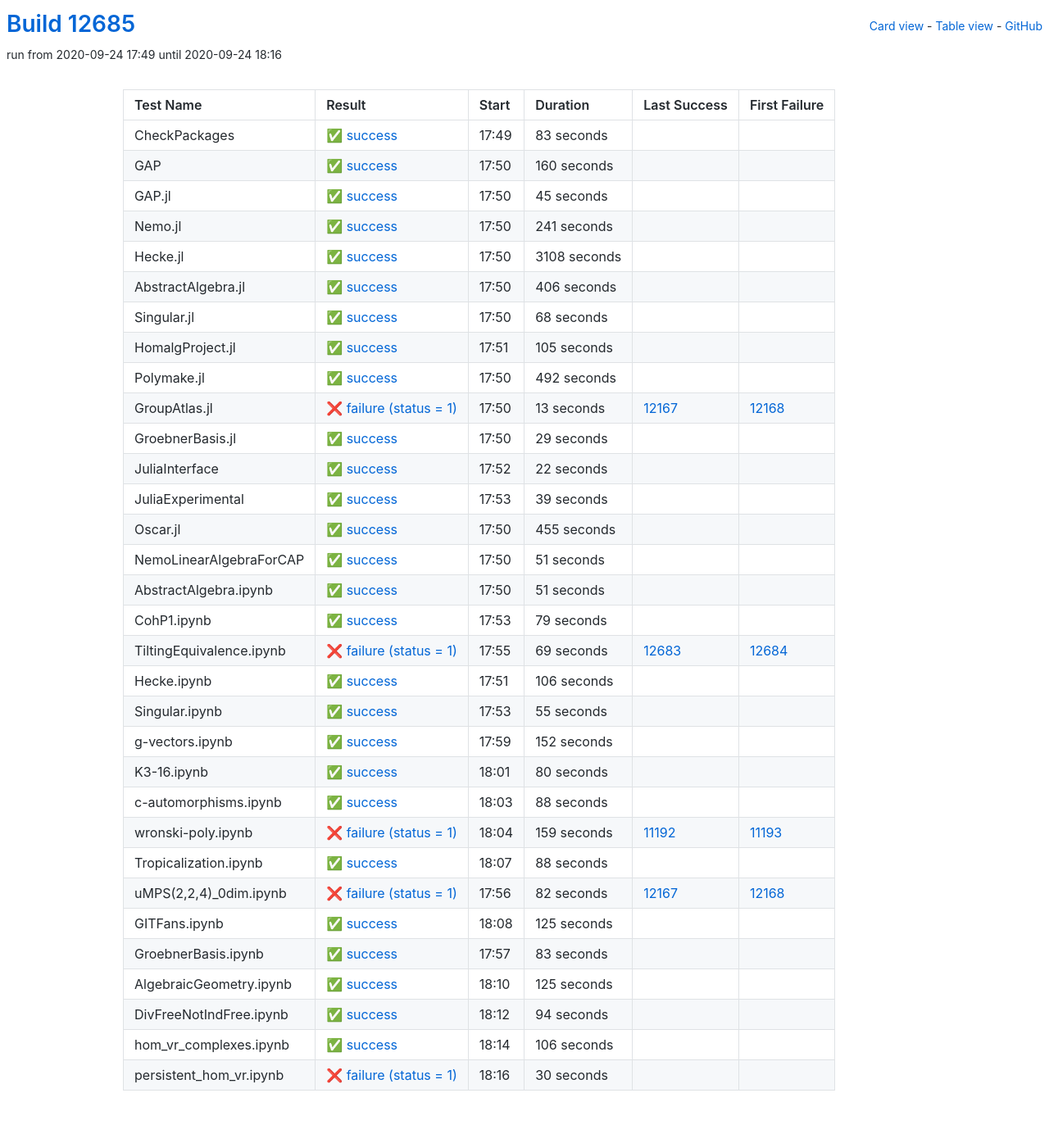
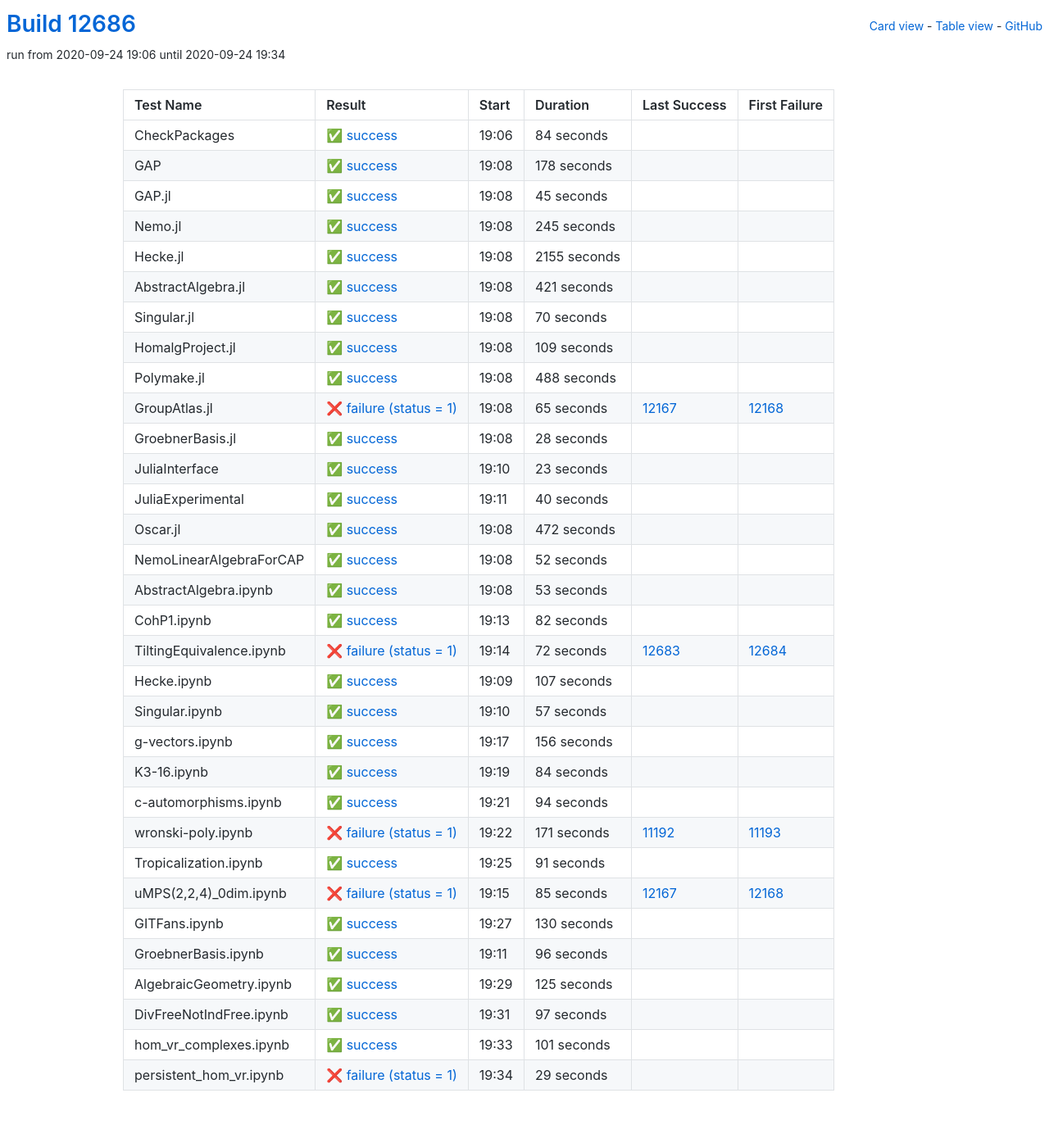
Before and after one commit to oscar-system/oscar-ci-status, a Jekyll site: the page built from table.html, in a window 1280 px wide. Shown: the whole page at 82% size. Built offline with Jekyll 4.4.1, drawn with Linux system fonts in a browser that asks for light colours.

Commit message:
Build #12686

```diff
--- a/_data/ci.yml
+++ b/_data/ci.yml
@@ -1,6 +1,6 @@
 ---
-build: 12685
-build_url: https://oscarci.mathematik.uni-kl.de/job/oscar/12685/
+build: 12686
+build_url: https://oscarci.mathematik.uni-kl.de/job/oscar/12686/
 job: oscar
 organization: oscar-system
 repo: oscar-ci-status
@@ -8,32 +8,32 @@ repourl: https://github.com/oscar-system/oscar-ci-status
 tests:
 - name: CheckPackages
   id: checkpackages
-  log: https://oscarci.mathematik.uni-kl.de/job/oscar/12685/artifact/logs/build-12685/CheckPackages.log
-  start: 2020-09-24 17:49
+  log: https://oscarci.mathematik.uni-kl.de/job/oscar/12686/artifact/logs/build-12686/CheckPackages.log
+  start: 2020-09-24 19:06
   success: true
   exitcode: 0
   status: success
-  duration: 83
+  duration: 84
   last_success: false
   last_success_url:
   first_failure: false
   first_failure_url:
 - name: GAP
   id: gap
-  log: https://oscarci.mathematik.uni-kl.de/job/oscar/12685/artifact/logs/build-12685/GAP.log
-  start: 2020-09-24 17:50
+  log: https://oscarci.mathematik.uni-kl.de/job/oscar/12686/artifact/logs/build-12686/GAP.log
+  start: 2020-09-24 19:08
   success: true
   exitcode: 0
   status: success
-  duration: 160
+  duration: 178
   last_success: false
   last_success_url:
   first_failure: false
   first_failure_url:
 - name: GAP.jl
   id: gap-jl
-  log: https://oscarci.mathematik.uni-kl.de/job/oscar/12685/artifact/logs/build-12685/GAP.jl.log
-  start: 2020-09-24 17:50
+  log: https://oscarci.mathematik.uni-kl.de/job/oscar/12686/artifact/logs/build-12686/GAP.jl.log
+  start: 2020-09-24 19:08
   success: true
   exitcode: 0
   status: success
@@ -44,308 +44,308 @@ tests:
   first_failure_url:
 - name: Nemo.jl
   id: nemo-jl
-  log: https://oscarci.mathematik.uni-kl.de/job/oscar/12685/artifact/logs/build-12685/Nemo.jl.log
-  start: 2020-09-24 17:50
+  log: https://oscarci.mathematik.uni-kl.de/job/oscar/12686/artifact/logs/build-12686/Nemo.jl.log
+  start: 2020-09-24 19:08
   success: true
   exitcode: 0
   status: success
-  duration: 241
+  duration: 245
   last_success: false
   last_success_url:
   first_failure: false
   first_failure_url:
 - name: Hecke.jl
   id: hecke-jl
-  log: https://oscarci.mathematik.uni-kl.de/job/oscar/12685/artifact/logs/build-12685/Hecke.jl.log
-  start: 2020-09-24 17:50
+  log: https://oscarci.mathematik.uni-kl.de/job/oscar/12686/artifact/logs/build-12686/Hecke.jl.log
+  start: 2020-09-24 19:08
   success: true
   exitcode: 0
   status: success
-  duration: 3108
+  duration: 2155
   last_success: false
   last_success_url:
   first_failure: false
   first_failure_url:
 - name: AbstractAlgebra.jl
   id: abstractalgebra-jl
-  log: https://oscarci.mathematik.uni-kl.de/job/oscar/12685/artifact/logs/build-12685/AbstractAlgebra.jl.log
-  start: 2020-09-24 17:50
+  log: https://oscarci.mathematik.uni-kl.de/job/oscar/12686/artifact/logs/build-12686/AbstractAlgebra.jl.log
+  start: 2020-09-24 19:08
   success: true
   exitcode: 0
   status: success
-  duration: 406
+  duration: 421
   last_success: false
   last_success_url:
   first_failure: false
   first_failure_url:
 - name: Singular.jl
   id: singular-jl
-  log: https://oscarci.mathematik.uni-kl.de/job/oscar/12685/artifact/logs/build-12685/Singular.jl.log
-  start: 2020-09-24 17:50
+  log: https://oscarci.mathematik.uni-kl.de/job/oscar/12686/artifact/logs/build-12686/Singular.jl.log
+  start: 2020-09-24 19:08
   success: true
   exitcode: 0
   status: success
-  duration: 68
+  duration: 70
   last_success: false
   last_success_url:
   first_failure: false
   first_failure_url:
 - name: HomalgProject.jl
   id: homalgproject-jl
-  log: https://oscarci.mathematik.uni-kl.de/job/oscar/12685/artifact/logs/build-12685/HomalgProject.jl.log
-  start: 2020-09-24 17:51
+  log: https://oscarci.mathematik.uni-kl.de/job/oscar/12686/artifact/logs/build-12686/HomalgProject.jl.log
+  start: 2020-09-24 19:08
   success: true
   exitcode: 0
   status: success
-  duration: 105
+  duration: 109
   last_success: false
   last_success_url:
   first_failure: false
   first_failure_url:
 - name: Polymake.jl
   id: polymake-jl
-  log: https://oscarci.mathematik.uni-kl.de/job/oscar/12685/artifact/logs/build-12685/Polymake.jl.log
-  start: 2020-09-24 17:50
+  log: https://oscarci.mathematik.uni-kl.de/job/oscar/12686/artifact/logs/build-12686/Polymake.jl.log
+  start: 2020-09-24 19:08
   success: true
   exitcode: 0
   status: success
-  duration: 492
+  duration: 488
   last_success: false
   last_success_url:
   first_failure: false
   first_failure_url:
 - name: GroupAtlas.jl
   id: groupatlas-jl
-  log: https://oscarci.mathematik.uni-kl.de/job/oscar/12685/artifact/logs/build-12685/GroupAtlas.jl.log
-  start: 2020-09-24 17:50
+  log: https://oscarci.mathematik.uni-kl.de/job/oscar/12686/artifact/logs/build-12686/GroupAtlas.jl.log
+  start: 2020-09-24 19:08
   success: false
   exitcode: 1
   status: failure
-  duration: 13
+  duration: 65
   last_success: 12167
   last_success_url: https://oscarci.mathematik.uni-kl.de/job/oscar/12167/
   first_failure: 12168
   first_failure_url: https://oscarci.mathematik.uni-kl.de/job/oscar/12168/
 - name: GroebnerBasis.jl
   id: groebnerbasis-jl
-  log: https://oscarci.mathematik.uni-kl.de/job/oscar/12685/artifact/logs/build-12685/GroebnerBasis.jl.log
-  start: 2020-09-24 17:50
+  log: https://oscarci.mathematik.uni-kl.de/job/oscar/12686/artifact/logs/build-12686/GroebnerBasis.jl.log
+  start: 2020-09-24 19:08
   success: true
   exitcode: 0
   status: success
-  duration: 29
+  duration: 28
   last_success: false
   last_success_url:
   first_failure: false
   first_failure_url:
 - name: JuliaInterface
   id: juliainterface
-  log: https://oscarci.mathematik.uni-kl.de/job/oscar/12685/artifact/logs/build-12685/JuliaInterface.log
-  start: 2020-09-24 17:52
+  log: https://oscarci.mathematik.uni-kl.de/job/oscar/12686/artifact/logs/build-12686/JuliaInterface.log
+  start: 2020-09-24 19:10
   success: true
   exitcode: 0
   status: success
-  duration: 22
+  duration: 23
   last_success: false
   last_success_url:
   first_failure: false
   first_failure_url:
 - name: JuliaExperimental
   id: juliaexperimental
-  log: https://oscarci.mathematik.uni-kl.de/job/oscar/12685/artifact/logs/build-12685/JuliaExperimental.log
-  start: 2020-09-24 17:53
+  log: https://oscarci.mathematik.uni-kl.de/job/oscar/12686/artifact/logs/build-12686/JuliaExperimental.log
+  start: 2020-09-24 19:11
   success: true
   exitcode: 0
   status: success
-  duration: 39
+  duration: 40
   last_success: false
   last_success_url:
   first_failure: false
   first_failure_url:
 - name: Oscar.jl
   id: oscar-jl
-  log: https://oscarci.mathematik.uni-kl.de/job/oscar/12685/artifact/logs/build-12685/Oscar.jl.log
-  start: 2020-09-24 17:50
+  log: https://oscarci.mathematik.uni-kl.de/job/oscar/12686/artifact/logs/build-12686/Oscar.jl.log
+  start: 2020-09-24 19:08
   success: true
   exitcode: 0
   status: success
-  duration: 455
+  duration: 472
   last_success: false
   last_success_url:
   first_failure: false
   first_failure_url:
 - name: NemoLinearAlgebraForCAP
   id: nemolinearalgebraforcap
-  log: https://oscarci.mathematik.uni-kl.de/job/oscar/12685/artifact/logs/build-12685/NemoLinearAlgebraForCAP.log
-  start: 2020-09-24 17:50
+  log: https://oscarci.mathematik.uni-kl.de/job/oscar/12686/artifact/logs/build-12686/NemoLinearAlgebraForCAP.log
+  start: 2020-09-24 19:08
   success: true
   exitcode: 0
   status: success
-  duration: 51
+  duration: 52
   last_success: false
   last_success_url:
   first_failure: false
   first_failure_url:
 - name: AbstractAlgebra.ipynb
   id: abstractalgebra-ipynb
-  log: https://oscarci.mathematik.uni-kl.de/job/oscar/12685/artifact/logs/build-12685/AbstractAlgebra.ipynb.log
-  start: 2020-09-24 17:50
+  log: https://oscarci.mathematik.uni-kl.de/job/oscar/12686/artifact/logs/build-12686/AbstractAlgebra.ipynb.log
+  start: 2020-09-24 19:08
   success: true
   exitcode: 0
   status: success
-  duration: 51
+  duration: 53
   last_success: false
   last_success_url:
   first_failure: false
   first_failure_url:
 - name: CohP1.ipynb
   id: cohp1-ipynb
-  log: https://oscarci.mathematik.uni-kl.de/job/oscar/12685/artifact/logs/build-12685/CohP1.ipynb.log
-  start: 2020-09-24 17:53
+  log: https://oscarci.mathematik.uni-kl.de/job/oscar/12686/artifact/logs/build-12686/CohP1.ipynb.log
+  start: 2020-09-24 19:13
   success: true
   exitcode: 0
   status: success
-  duration: 79
+  duration: 82
   last_success: false
   last_success_url:
   first_failure: false
   first_failure_url:
 - name: TiltingEquivalence.ipynb
   id: tiltingequivalence-ipynb
-  log: https://oscarci.mathematik.uni-kl.de/job/oscar/12685/artifact/logs/build-12685/TiltingEquivalence.ipynb.log
-  start: 2020-09-24 17:55
+  log: https://oscarci.mathematik.uni-kl.de/job/oscar/12686/artifact/logs/build-12686/TiltingEquivalence.ipynb.log
+  start: 2020-09-24 19:14
   success: false
   exitcode: 1
   status: failure
-  duration: 69
+  duration: 72
   last_success: 12683
   last_success_url: https://oscarci.mathematik.uni-kl.de/job/oscar/12683/
   first_failure: 12684
   first_failure_url: https://oscarci.mathematik.uni-kl.de/job/oscar/12684/
 - name: Hecke.ipynb
   id: hecke-ipynb
-  log: https://oscarci.mathematik.uni-kl.de/job/oscar/12685/artifact/logs/build-12685/Hecke.ipynb.log
-  start: 2020-09-24 17:51
+  log: https://oscarci.mathematik.uni-kl.de/job/oscar/12686/artifact/logs/build-12686/Hecke.ipynb.log
+  start: 2020-09-24 19:09
   success: true
   exitcode: 0
   status: success
-  duration: 106
+  duration: 107
   last_success: false
   last_success_url:
   first_failure: false
   first_failure_url:
 - name: Singular.ipynb
   id: singular-ipynb
-  log: https://oscarci.mathematik.uni-kl.de/job/oscar/12685/artifact/logs/build-12685/Singular.ipynb.log
-  start: 2020-09-24 17:53
+  log: https://oscarci.mathematik.uni-kl.de/job/oscar/12686/artifact/logs/build-12686/Singular.ipynb.log
+  start: 2020-09-24 19:10
   success: true
   exitcode: 0
   status: success
-  duration: 55
+  duration: 57
   last_success: false
   last_success_url:
   first_failure: false
   first_failure_url:
 - name: g-vectors.ipynb
   id: g-vectors-ipynb
-  log: https://oscarci.mathematik.uni-kl.de/job/oscar/12685/artifact/logs/build-12685/g-vectors.ipynb.log
-  start: 2020-09-24 17:59
+  log: https://oscarci.mathematik.uni-kl.de/job/oscar/12686/artifact/logs/build-12686/g-vectors.ipynb.log
+  start: 2020-09-24 19:17
   success: true
   exitcode: 0
   status: success
-  duration: 152
+  duration: 156
   last_success: false
   last_success_url:
   first_failure: false
   first_failure_url:
 - name: K3-16.ipynb
   id: k3-16-ipynb
-  log: https://oscarci.mathematik.uni-kl.de/job/oscar/12685/artifact/logs/build-12685/K3-16.ipynb.log
-  start: 2020-09-24 18:01
+  log: https://oscarci.mathematik.uni-kl.de/job/oscar/12686/artifact/logs/build-12686/K3-16.ipynb.log
+  start: 2020-09-24 19:19
   success: true
   exitcode: 0
   status: success
-  duration: 80
+  duration: 84
   last_success: false
   last_success_url:
   first_failure: false
   first_failure_url:
 - name: c-automorphisms.ipynb
   id: c-automorphisms-ipynb
-  log: https://oscarci.mathematik.uni-kl.de/job/oscar/12685/artifact/logs/build-12685/c-automorphisms.ipynb.log
-  start: 2020-09-24 18:03
+  log: https://oscarci.mathematik.uni-kl.de/job/oscar/12686/artifact/logs/build-12686/c-automorphisms.ipynb.log
+  start: 2020-09-24 19:21
   success: true
   exitcode: 0
   status: success
-  duration: 88
+  duration: 94
   last_success: false
   last_success_url:
   first_failure: false
   first_failure_url:
 - name: wronski-poly.ipynb
   id: wronski-poly-ipynb
-  log: https://oscarci.mathematik.uni-kl.de/job/oscar/12685/artifact/logs/build-12685/wronski-poly.ipynb.log
-  start: 2020-09-24 18:04
+  log: https://oscarci.mathematik.uni-kl.de/job/oscar/12686/artifact/logs/build-12686/wronski-poly.ipynb.log
+  start: 2020-09-24 19:22
   success: false
   exitcode: 1
   status: failure
-  duration: 159
+  duration: 171
   last_success: 11192
   last_success_url: https://oscarci.mathematik.uni-kl.de/job/oscar/11192/
   first_failure: 11193
   first_failure_url: https://oscarci.mathematik.uni-kl.de/job/oscar/11193/
 - name: Tropicalization.ipynb
   id: tropicalization-ipynb
-  log: https://oscarci.mathematik.uni-kl.de/job/oscar/12685/artifact/logs/build-12685/Tropicalization.ipynb.log
-  start: 2020-09-24 18:07
+  log: https://oscarci.mathematik.uni-kl.de/job/oscar/12686/artifact/logs/build-12686/Tropicalization.ipynb.log
+  start: 2020-09-24 19:25
   success: true
   exitcode: 0
   status: success
-  duration: 88
+  duration: 91
   last_success: false
   last_success_url:
   first_failure: false
   first_failure_url:
 - name: uMPS(2,2,4)_0dim.ipynb
   id: umps-2-2-4-0dim-ipynb
-  log: https://oscarci.mathematik.uni-kl.de/job/oscar/12685/artifact/logs/build-12685/uMPS-2-2-4-_0dim.ipynb.log
-  start: 2020-09-24 17:56
+  log: https://oscarci.mathematik.uni-kl.de/job/oscar/12686/artifact/logs/build-12686/uMPS-2-2-4-_0dim.ipynb.log
+  start: 2020-09-24 19:15
   success: false
   exitcode: 1
   status: failure
-  duration: 82
+  duration: 85
   last_success: 12167
   last_success_url: https://oscarci.mathematik.uni-kl.de/job/oscar/12167/
   first_failure: 12168
   first_failure_url: https://oscarci.mathematik.uni-kl.de/job/oscar/12168/
 - name: GITFans.ipynb
   id: gitfans-ipynb
-  log: https://oscarci.mathematik.uni-kl.de/job/oscar/12685/artifact/logs/build-12685/GITFans.ipynb.log
-  start: 2020-09-24 18:08
+  log: https://oscarci.mathematik.uni-kl.de/job/oscar/12686/artifact/logs/build-12686/GITFans.ipynb.log
+  start: 2020-09-24 19:27
   success: true
   exitcode: 0
   status: success
-  duration: 125
+  duration: 130
   last_success: false
   last_success_url:
   first_failure: false
   first_failure_url:
 - name: GroebnerBasis.ipynb
   id: groebnerbasis-ipynb
-  log: https://oscarci.mathematik.uni-kl.de/job/oscar/12685/artifact/logs/build-12685/GroebnerBasis.ipynb.log
-  start: 2020-09-24 17:57
+  log: https://oscarci.mathematik.uni-kl.de/job/oscar/12686/artifact/logs/build-12686/GroebnerBasis.ipynb.log
+  start: 2020-09-24 19:11
   success: true
   exitcode: 0
   status: success
-  duration: 83
+  duration: 96
   last_success: false
   last_success_url:
   first_failure: false
   first_failure_url:
 - name: AlgebraicGeometry.ipynb
   id: algebraicgeometry-ipynb
-  log: https://oscarci.mathematik.uni-kl.de/job/oscar/12685/artifact/logs/build-12685/AlgebraicGeometry.ipynb.log
-  start: 2020-09-24 18:10
+  log: https://oscarci.mathematik.uni-kl.de/job/oscar/12686/artifact/logs/build-12686/AlgebraicGeometry.ipynb.log
+  start: 2020-09-24 19:29
   success: true
   exitcode: 0
   status: success
@@ -356,36 +356,36 @@ tests:
   first_failure_url:
 - name: DivFreeNotIndFree.ipynb
   id: divfreenotindfree-ipynb
-  log: https://oscarci.mathematik.uni-kl.de/job/oscar/12685/artifact/logs/build-12685/DivFreeNotIndFree.ipynb.log
-  start: 2020-09-24 18:12
+  log: https://oscarci.mathematik.uni-kl.de/job/oscar/12686/artifact/logs/build-12686/DivFreeNotIndFree.ipynb.log
+  start: 2020-09-24 19:31
   success: true
   exitcode: 0
   status: success
-  duration: 94
+  duration: 97
   last_success: false
   last_success_url:
   first_failure: false
   first_failure_url:
 - name: hom_vr_complexes.ipynb
   id: hom-vr-complexes-ipynb
-  log: https://oscarci.mathematik.uni-kl.de/job/oscar/12685/artifact/logs/build-12685/hom_vr_complexes.ipynb.log
-  start: 2020-09-24 18:14
+  log: https://oscarci.mathematik.uni-kl.de/job/oscar/12686/artifact/logs/build-12686/hom_vr_complexes.ipynb.log
+  start: 2020-09-24 19:33
   success: true
   exitcode: 0
   status: success
-  duration: 106
+  duration: 101
   last_success: false
   last_success_url:
   first_failure: false
   first_failure_url:
 - name: persistent_hom_vr.ipynb
   id: persistent-hom-vr-ipynb
-  log: https://oscarci.mathematik.uni-kl.de/job/oscar/12685/artifact/logs/build-12685/persistent_hom_vr.ipynb.log
-  start: 2020-09-24 18:16
+  log: https://oscarci.mathematik.uni-kl.de/job/oscar/12686/artifact/logs/build-12686/persistent_hom_vr.ipynb.log
+  start: 2020-09-24 19:34
   success: false
   exitcode: 1
   status: failure
-  duration: 30
+  duration: 29
   last_success: false
   last_success_url:
   first_failure: false
```
Also changed, not shown: README.md.
